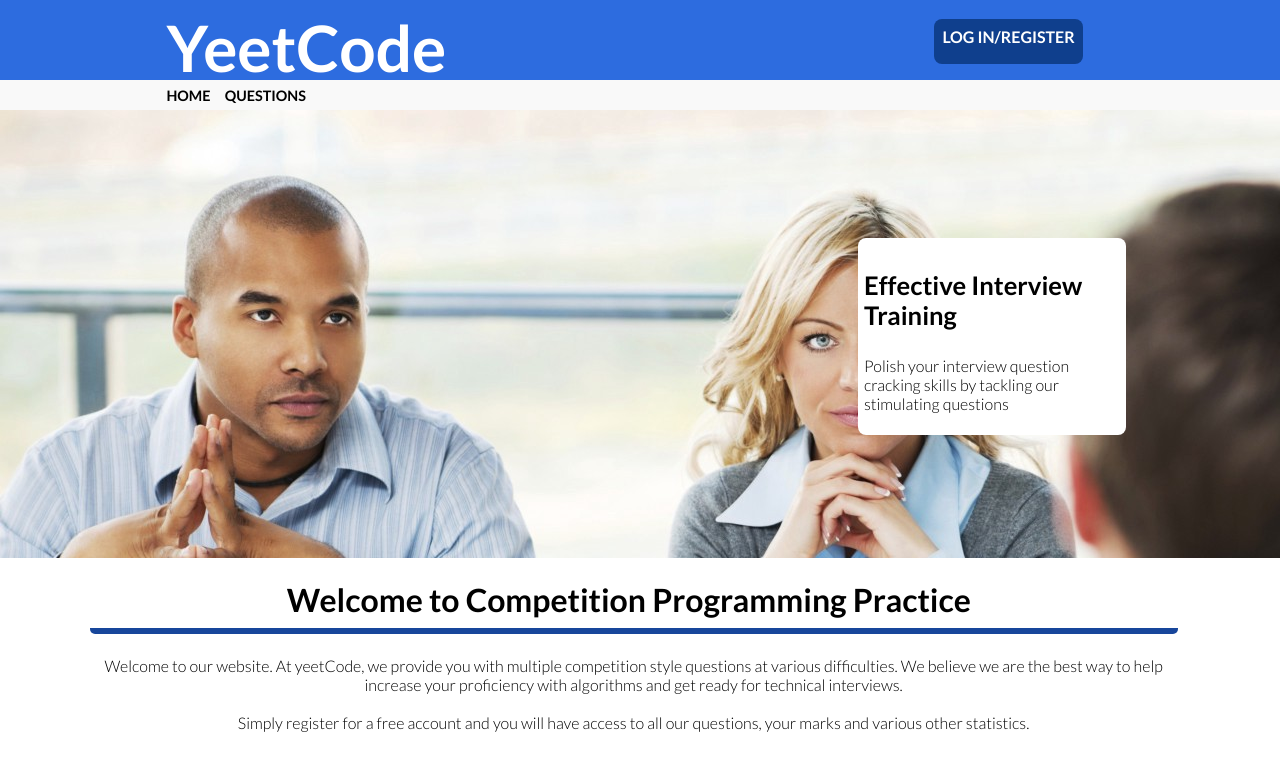
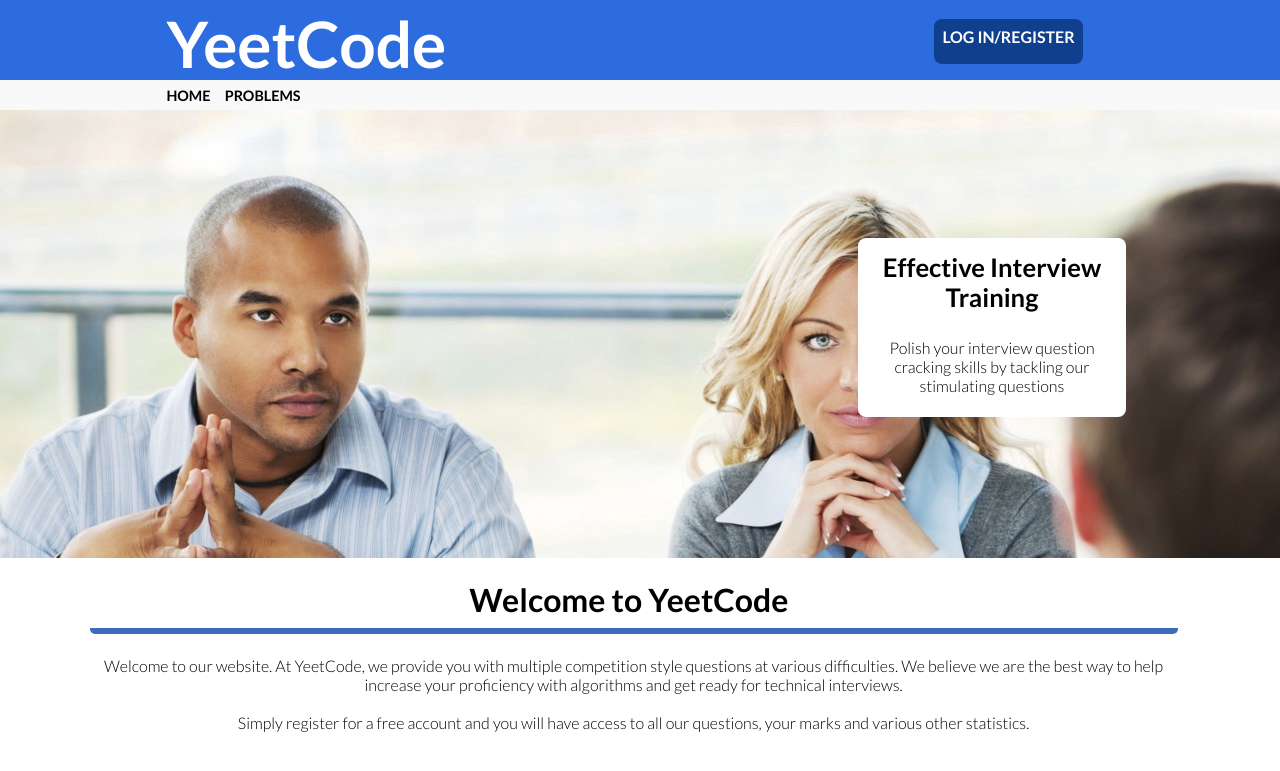
Before and after one commit to chenga3/CITS3403-web-project, a Flask app: page / in a window 1280 px wide. Shown: the top 771 px of the page. Run offline with Flask 2, Linux system fonts and the light colour scheme.

Commit message:
minor changes

```diff
--- a/app/main/routes.py
+++ b/app/main/routes.py
@@ -6,4 +6,4 @@ from app.models import User
 @bp.route('/')
 @bp.route('/homepage')
 def homepage():
-    return render_template('homepage.html', title="Home Page")
+    return render_template('homepage.html', title="YeetCode")
--- a/app/static/main.css
+++ b/app/static/main.css
@@ -39,7 +39,6 @@ body {
 
 #titlebox {
     margin-left: 13%;
-    margin-top: 0.3%;
     display: inline-flex;
     width: 40%;
 }
@@ -173,7 +172,7 @@ a {
     background-color: white;
     transition: all 0.3s ease;
     border-radius: 8px;
-    justify-content: center;
+    text-align: center;
 }
 
 .slideshowbox1 {
@@ -188,6 +187,7 @@ a {
 
 #slideshowheader {
     font-size: 1.6rem;
+    margin-top: 0.2cm;
 }
 
 #slideshowdescription {
@@ -213,7 +213,7 @@ a {
 #questiontitle {
     border-bottom-style: solid;
     border-radius: 5px;
-    border-color: #17469b;
+    border-color: #3d6cb9;
     border-width: 0.2em;
     padding-right: 0.3em;
     padding-bottom: 0.3em;
--- a/app/templates/base.html
+++ b/app/templates/base.html
@@ -3,13 +3,19 @@
       <meta charset="utf-8">
 
       {% if title %}
-      <title>{{ title }} - YeetCode</title>
+      <title>{{ title }}</title>
       {% else %}
       <title>Welcome to YeetCode</title>
       {% endif %}
 
       <!-- common css files -->
       <link rel="stylesheet" href="{{ url_for('static', filename='main.css') }}">
+      <!-- <link rel="apple-touch-icon" sizes="180x180" href="{{url_for('static', filename='favicon/apple-touch-icon.png')}}">
+      <link rel="icon" type="image/png" sizes="32x32" href="{{url_for('static', filename='favicon/favicon-32x32.png')}}">
+      <link rel="icon" type="image/png" sizes="16x16" href="{{url_for('static', filename='favicon/favicon-16x16.png')}}">
+      <link rel="manifest" href="{{url_for('static', filename='favicon/site.webmanifest')}}"> -->
+      <link rel="shortcut icon" href="{{ url_for('static', filename='favicon/favicon.ico') }}">
+
 
       <!-- block for page-specific css files -->
       {% block cssfiles %}{% endblock %}
@@ -37,7 +43,7 @@
                 <a href="{{ url_for('main.homepage') }}"> HOME </a>
             </h3>
             <h3 id=questions class=navielement>
-                <a href="{{ url_for('problems.problems') }}"> QUESTIONS </a>
+                <a href="{{ url_for('problems.problems') }}"> PROBLEMS </a>
             </h3>
             {% if current_user.admin %}
             <h3 id=administration class=navielement>
--- a/app/templates/homepage.html
+++ b/app/templates/homepage.html
@@ -17,11 +17,11 @@
                 <div class="flash">{{ message }}</div>
                 {% endfor %}
                 <h1 id=questiontitle>
-                    Welcome to Competition Programming Practice
+                    Welcome to YeetCode
                 </h1>
             </div>
             <p class=questiondescriptor>
-                Welcome to our website. At yeetCode, we provide you with multiple competition style questions at various difficulties.
+                Welcome to our website. At YeetCode, we provide you with multiple competition style questions at various difficulties.
                 We believe we are the best way to help increase your proficiency with algorithms and get ready for technical interviews.
                 <br><br>
                 Simply register for a free account and you will have access to all our questions, your marks and various other statistics.
```
Also changed, not shown: app/static/favicon/android-chrome-192x192.png (added), app/static/favicon/android-chrome-512x512.png (added), app/static/favicon/apple-touch-icon.png (added), app/static/favicon/favicon-16x16-brandon-pc.png (added), app/static/favicon/favicon-16x16.png (added), app/static/favicon/favicon-32x32.png (added), app/static/favicon/favicon.ico (added), app/static/favicon/site.webmanifest (added).
